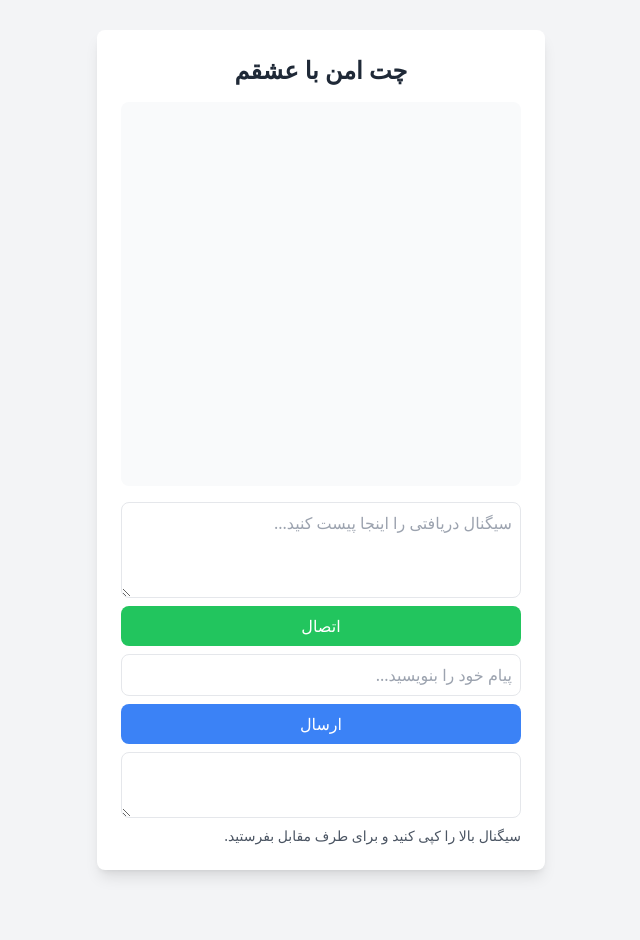
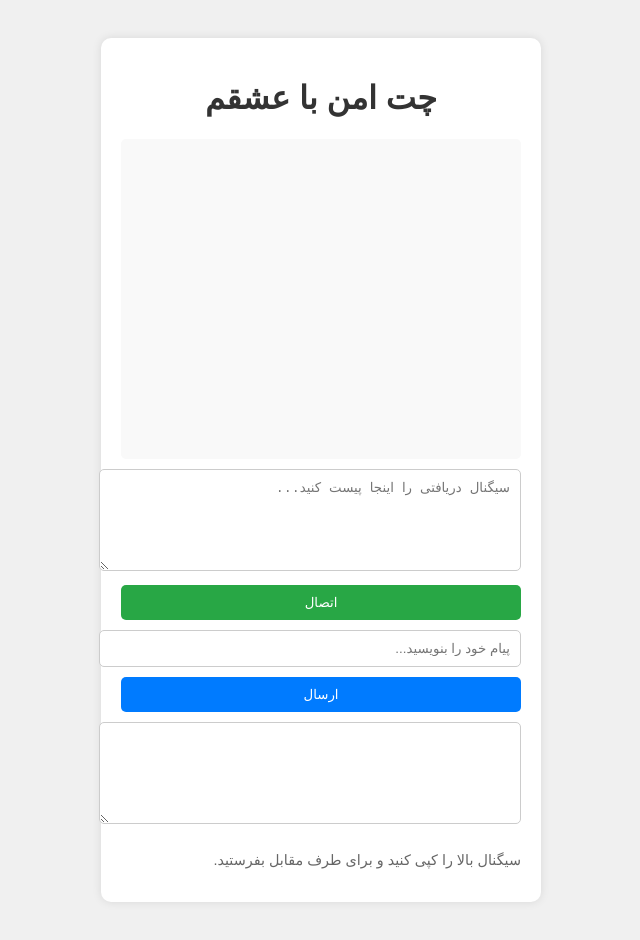
Before and after one commit to amirhjrad/amirhjrad.github.io, a Jekyll site: the page sc/chat.html, which Jekyll copies as it is, in a window 1280 px wide. Shown: the whole page, without its empty margins (319-959 px from the left). Built offline with Jekyll 4.4.1, drawn with Linux system fonts in a browser that asks for light colours; nearby versions of some CDN libraries; before the commit the page ends 900 px from its top, so only the background shows below that.

Commit message:
modified:   sc/chat.html

```diff
--- a/sc/chat.html
+++ b/sc/chat.html
@@ -1,62 +1,38 @@
-<script type="text/javascript">
-        var gk_isXlsx = false;
-        var gk_xlsxFileLookup = {};
-        var gk_fileData = {};
-        function filledCell(cell) {
-          return cell !== '' && cell != null;
-        }
-        function loadFileData(filename) {
-        if (gk_isXlsx && gk_xlsxFileLookup[filename]) {
-            try {
-                var workbook = XLSX.read(gk_fileData[filename], { type: 'base64' });
-                var firstSheetName = workbook.SheetNames[0];
-                var worksheet = workbook.Sheets[firstSheetName];
-
-                // Convert sheet to JSON to filter blank rows
-                var jsonData = XLSX.utils.sheet_to_json(worksheet, { header: 1, blankrows: false, defval: '' });
-                // Filter out blank rows (rows where all cells are empty, null, or undefined)
-                var filteredData = jsonData.filter(row => row.some(filledCell));
-
-                // Heuristic to find the header row by ignoring rows with fewer filled cells than the next row
-                var headerRowIndex = filteredData.findIndex((row, index) =>
-                  row.filter(filledCell).length >= filteredData[index + 1]?.filter(filledCell).length
-                );
-                // Fallback
-                if (headerRowIndex === -1 || headerRowIndex > 25) {
-                  headerRowIndex = 0;
-                }
-
-                // Convert filtered JSON back to CSV
-                var csv = XLSX.utils.aoa_to_sheet(filteredData.slice(headerRowIndex)); // Create a new sheet from filtered array of arrays
-                csv = XLSX.utils.sheet_to_csv(csv, { header: 1 });
-                return csv;
-            } catch (e) {
-                console.error(e);
-                return "";
-            }
-        }
-        return gk_fileData[filename] || "";
-        }
-        </script><!DOCTYPE html>
+<!DOCTYPE html>
 <html lang="fa" dir="rtl">
 <head>
     <meta charset="UTF-8">
     <meta name="viewport" content="width=device-width, initial-scale=1.0">
     <title>چت امن P2P</title>
-    <script src="https://cdn.tailwindcss.com"></script>
-    <script src="/js/simplepeer.min.js"></script>
+    <style>
+        body { background: #f0f0f0; font-family: Arial, sans-serif; display: flex; justify-content: center; align-items: center; min-height: 100vh; margin: 0; padding: 20px; }
+        .chat-container { background: white; padding: 20px; border-radius: 10px; box-shadow: 0 0 10px rgba(0,0,0,0.1); max-width: 400px; width: 100%; }
+        .chat-box { height: 300px; overflow-y: auto; background: #f9f9f9; padding: 10px; border-radius: 5px; margin-bottom: 10px; }
+        input, textarea, button { width: 100%; padding: 10px; margin-bottom: 10px; border: 1px solid #ccc; border-radius: 5px; }
+        button { background: #28a745; color: white; border: none; cursor: pointer; }
+        button:hover { background: #218838; }
+        .send-button { background: #007bff; }
+        .send-button:hover { background: #0056b3; }
+        textarea { height: 80px; }
+        .message { padding: 5px; margin: 5px 0; border-radius: 5px; }
+        .sent { background: #d4edda; text-align: left; }
+        .received { background: #cce5ff; text-align: right; }
+        h1 { text-align: center; color: #333; }
+        .info { font-size: 0.9em; color: #666; }
+    </style>
+    <script src="js/simplepeer.min.js"></script>
 </head>
-<body class="bg-gray-100 min-h-screen flex flex-col items-center justify-center p-4">
-    <div class="w-full max-w-md bg-white rounded-lg shadow-lg p-6">
-        <h1 class="text-2xl font-bold text-center text-gray-800 mb-4">چت امن با عشقم</h1>
-        <div id="chatBox" class="h-96 overflow-y-auto bg-gray-50 p-4 rounded-lg mb-4"></div>
-        <textarea id="signalInput" placeholder="سیگنال دریافتی را اینجا پیست کنید..." class="w-full p-2 border rounded-lg mb-2 h-24"></textarea>
-        <button onclick="connectPeer()" class="w-full bg-green-500 text-white p-2 rounded-lg hover:bg-green-600 mb-2">اتصال</button>
-        <input id="messageInput" type="text" placeholder="پیام خود را بنویسید..." class="w-full p-2 border rounded-lg mb-2">
-        <button onclick="sendMessage()" class="w-full bg-blue-500 text-white p-2 rounded-lg hover:bg-blue-600">ارسال</button>
-        <textarea id="signalOutput" class="w-full p-2 border rounded-lg mt-2" readonly></textarea>
-        <p class="text-sm text-gray-600 mt-2">سیگنال بالا را کپی کنید و برای طرف مقابل بفرستید.</p>
+<body>
+    <div class="chat-container">
+        <h1>چت امن با عشقم</h1>
+        <div id="chatBox" class="chat-box"></div>
+        <textarea id="signalInput" placeholder="سیگنال دریافتی را اینجا پیست کنید..."></textarea>
+        <button onclick="connectPeer()">اتصال</button>
+        <input id="messageInput" type="text" placeholder="پیام خود را بنویسید...">
+        <button onclick="sendMessage()" class="send-button">ارسال</button>
+        <textarea id="signalOutput" readonly></textarea>
+        <p class="info">سیگنال بالا را کپی کنید و برای طرف مقابل بفرستید.</p>
     </div>
-    <script src="/js/chat.js"></script>
+    <script src="js/chat.js"></script>
 </body>
 </html>
```
